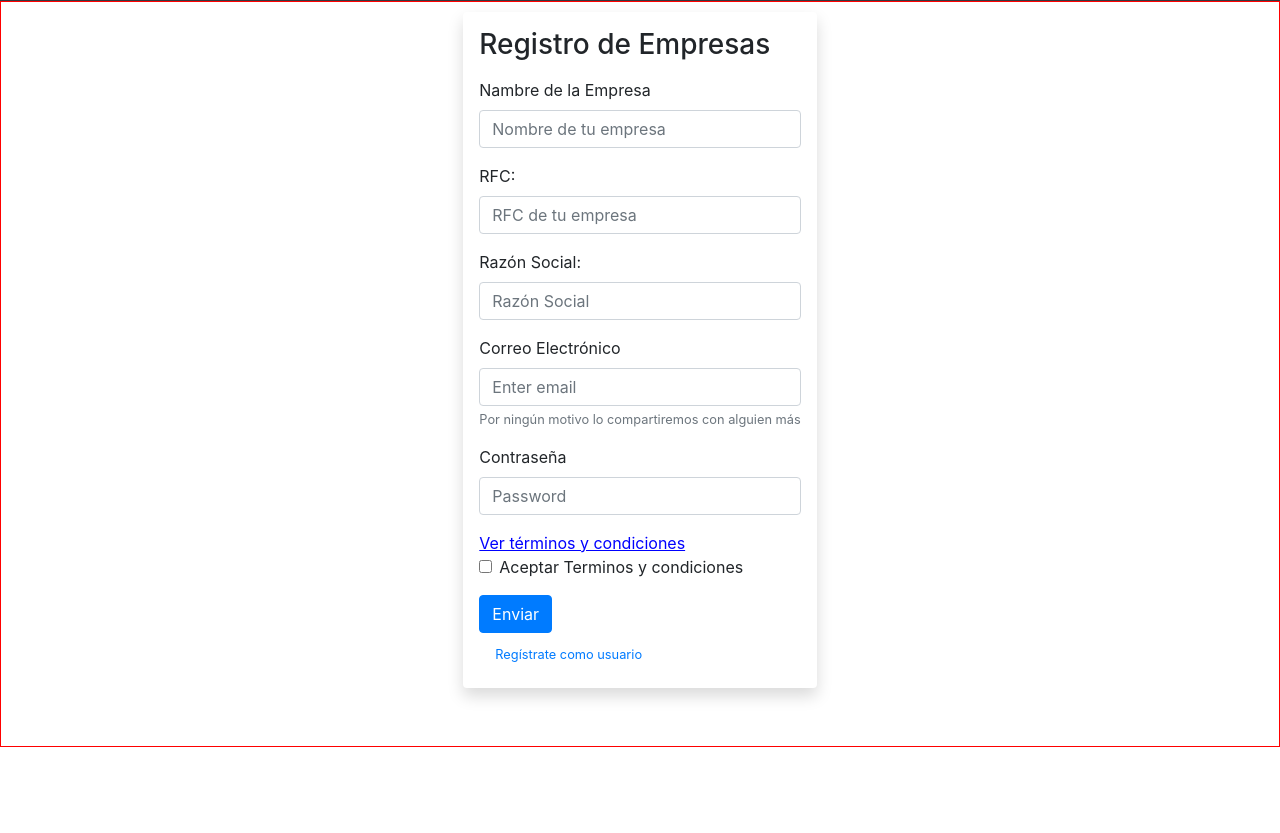
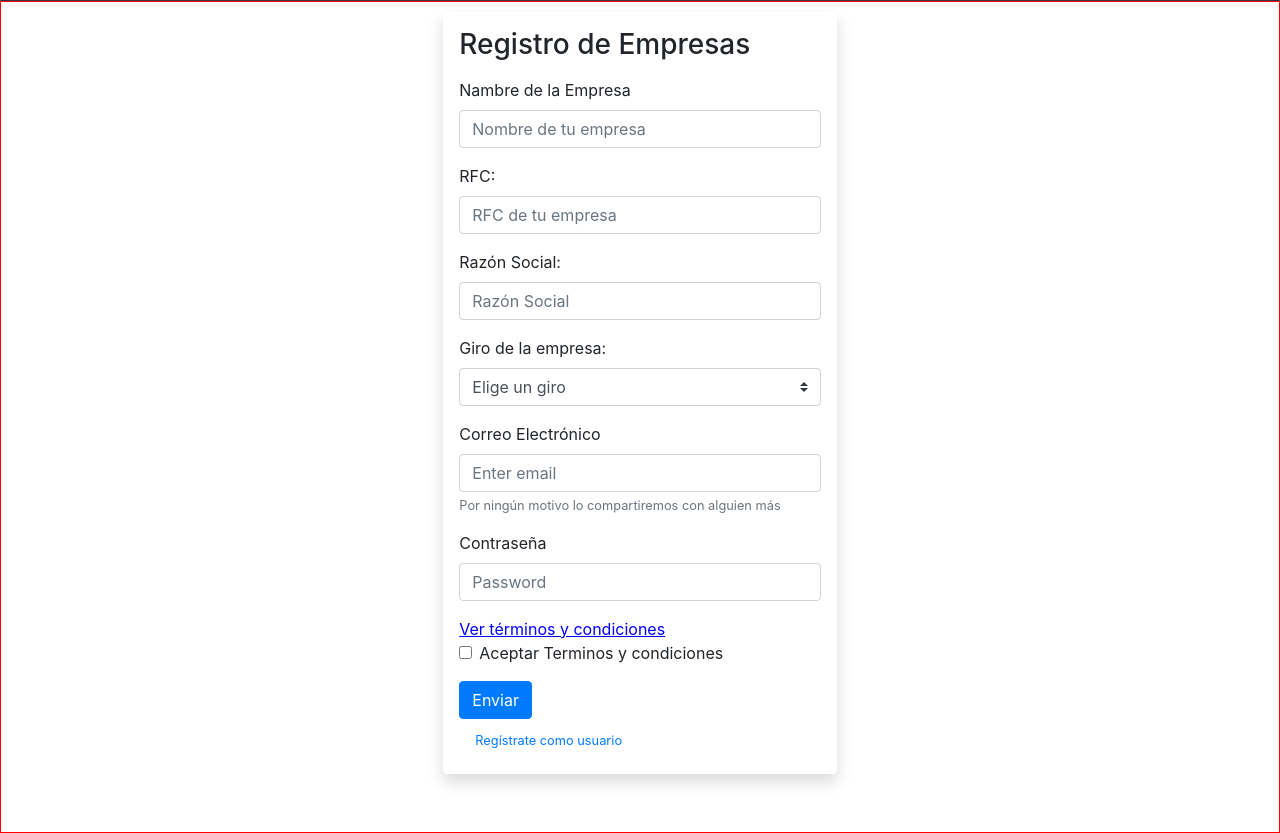
Before and after one commit to juancarlos240/Proyecto-Empresas--Directorio, a plain HTML site: page registroEmpresas.html in a window 1280 px wide. Shown: the part 55-888 px from the top of the page. Before the commit the page ends 802 px from the top, so only its background shows below. Drawn offline with nearby package versions, Linux system fonts and the light colour scheme.

Commit message:
se agregó combo del giro de la empresa

```diff
--- a/registroEmpresas.html
+++ b/registroEmpresas.html
@@ -72,6 +72,16 @@
                 </div>
 
                 <div class="form-group">
+                    <label for="exampleInputEmail1">Giro de la empresa:</label>
+                    <select class="custom-select" id="inputGroupSelect03" aria-label="Example select with button addon">
+                        <option selected>Elige un giro</option>
+                        <option value="1">Productos</option>
+                        <option value="2">Seguridad informática</option>
+                        <option value="3">Desarrollo</option>
+                      </select>
+                </div>
+
+                <div class="form-group">
                 <label for="exampleInputEmail1">Correo Electrónico</label>
                 <input type="email" class="form-control" id="exampleInputEmail1" aria-describedby="emailHelp" placeholder="Enter email">
                 <small id="emailHelp" class="form-text text-muted">Por ningún motivo lo compartiremos con alguien más</small>
```
